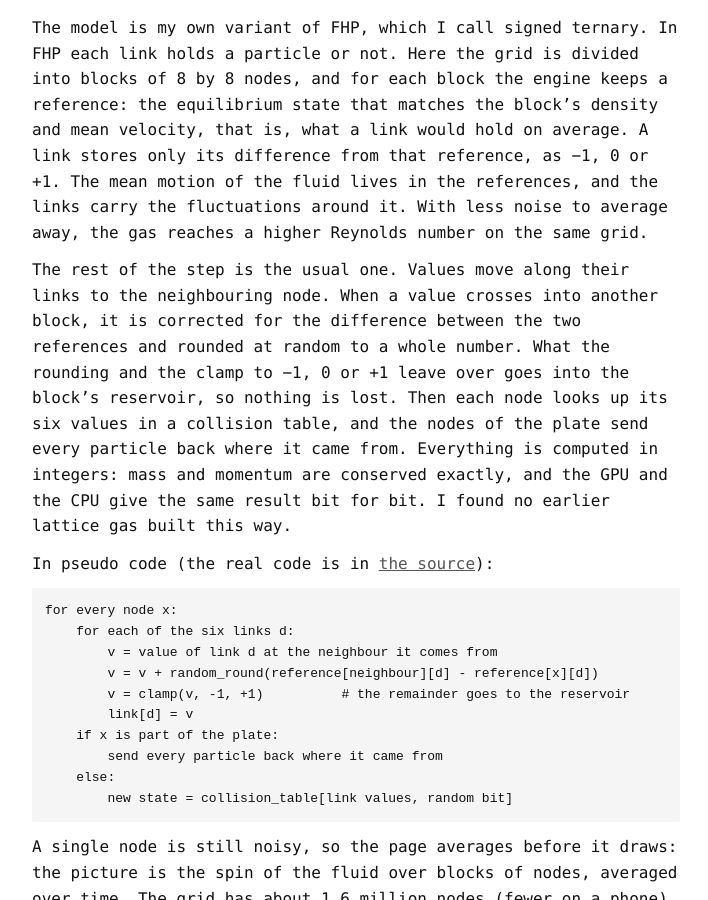
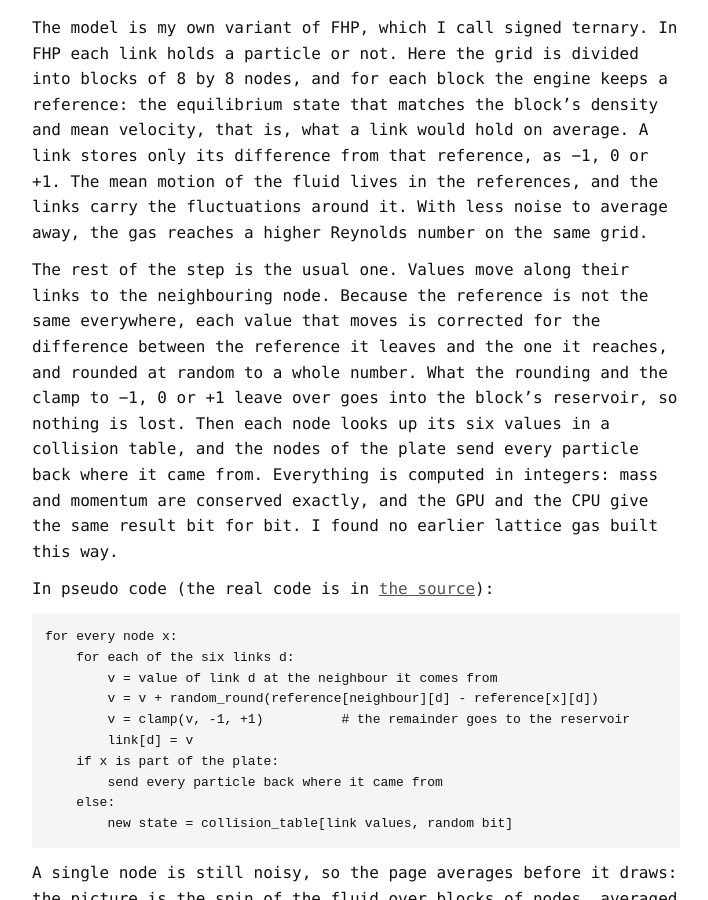
Before and after one commit to idle-intelligence/trucs.ai, a Jekyll site: the page built from blog/cellular-automata.md, in a window 1280 px wide and 900 px high, scrolled down 3784 px. Shown: the whole window, without its empty margins (284-992 px from the left). Built offline with Jekyll 4.4.1, drawn with Linux system fonts in a browser that asks for light colours.

Commit message:
blog: the reference correction applies to every move

```diff
--- a/blog/cellular-automata.md
+++ b/blog/cellular-automata.md
@@ -54,7 +54,7 @@ The flow page sets up the classic experiment: a channel, a flat plate across it,
 
 The model is my own variant of FHP, which I call signed ternary. In FHP each link holds a particle or not. Here the grid is divided into blocks of 8 by 8 nodes, and for each block the engine keeps a reference: the equilibrium state that matches the block's density and mean velocity, that is, what a link would hold on average. A link stores only its difference from that reference, as −1, 0 or +1. The mean motion of the fluid lives in the references, and the links carry the fluctuations around it. With less noise to average away, the gas reaches a higher Reynolds number on the same grid.
 
-The rest of the step is the usual one. Values move along their links to the neighbouring node. When a value crosses into another block, it is corrected for the difference between the two references and rounded at random to a whole number. What the rounding and the clamp to −1, 0 or +1 leave over goes into the block's reservoir, so nothing is lost. Then each node looks up its six values in a collision table, and the nodes of the plate send every particle back where it came from. Everything is computed in integers: mass and momentum are conserved exactly, and the GPU and the CPU give the same result bit for bit. I found no earlier lattice gas built this way.
+The rest of the step is the usual one. Values move along their links to the neighbouring node. Because the reference is not the same everywhere, each value that moves is corrected for the difference between the reference it leaves and the one it reaches, and rounded at random to a whole number. What the rounding and the clamp to −1, 0 or +1 leave over goes into the block's reservoir, so nothing is lost. Then each node looks up its six values in a collision table, and the nodes of the plate send every particle back where it came from. Everything is computed in integers: mass and momentum are conserved exactly, and the GPU and the CPU give the same result bit for bit. I found no earlier lattice gas built this way.
 
 In pseudo code (the real code is in [the source](https://github.com/ilnmtlbnm/jacobi2000/blob/main/crates/fhp/src/signed/mod.rs)):
 
```
